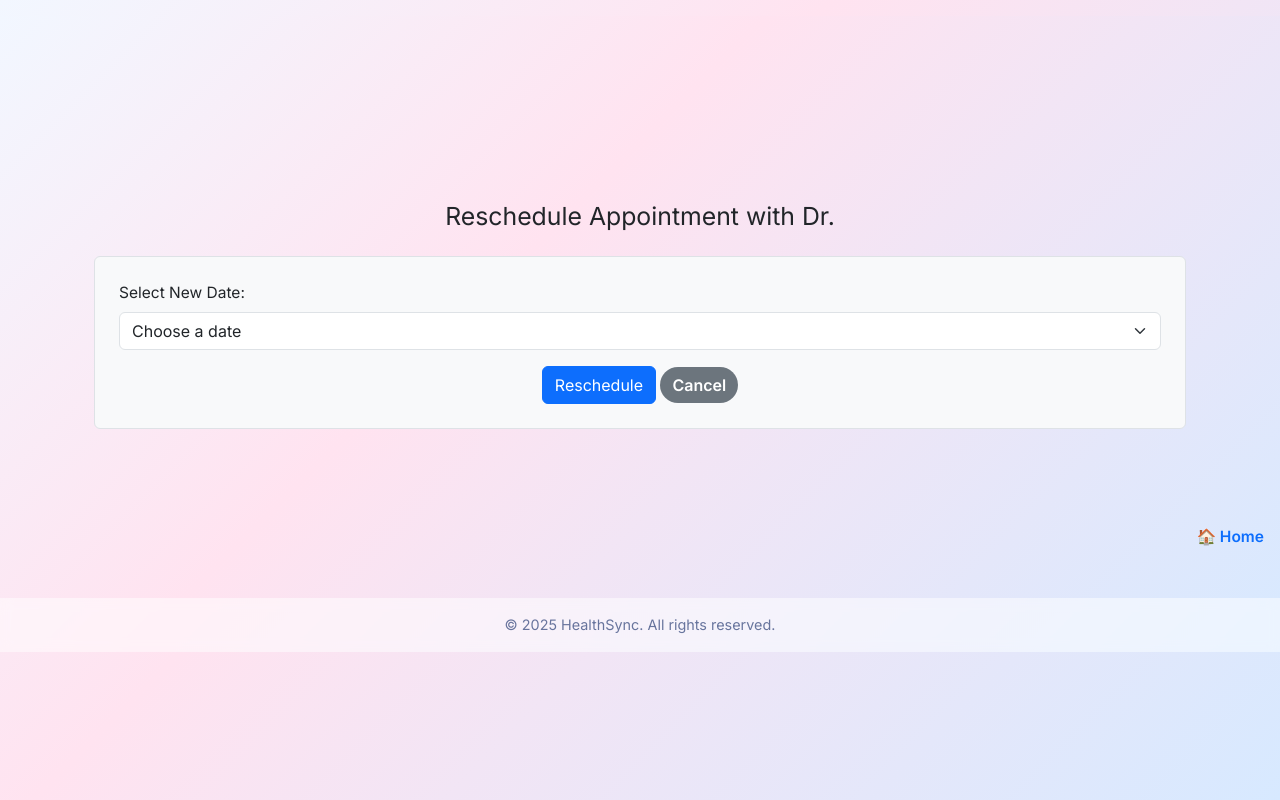
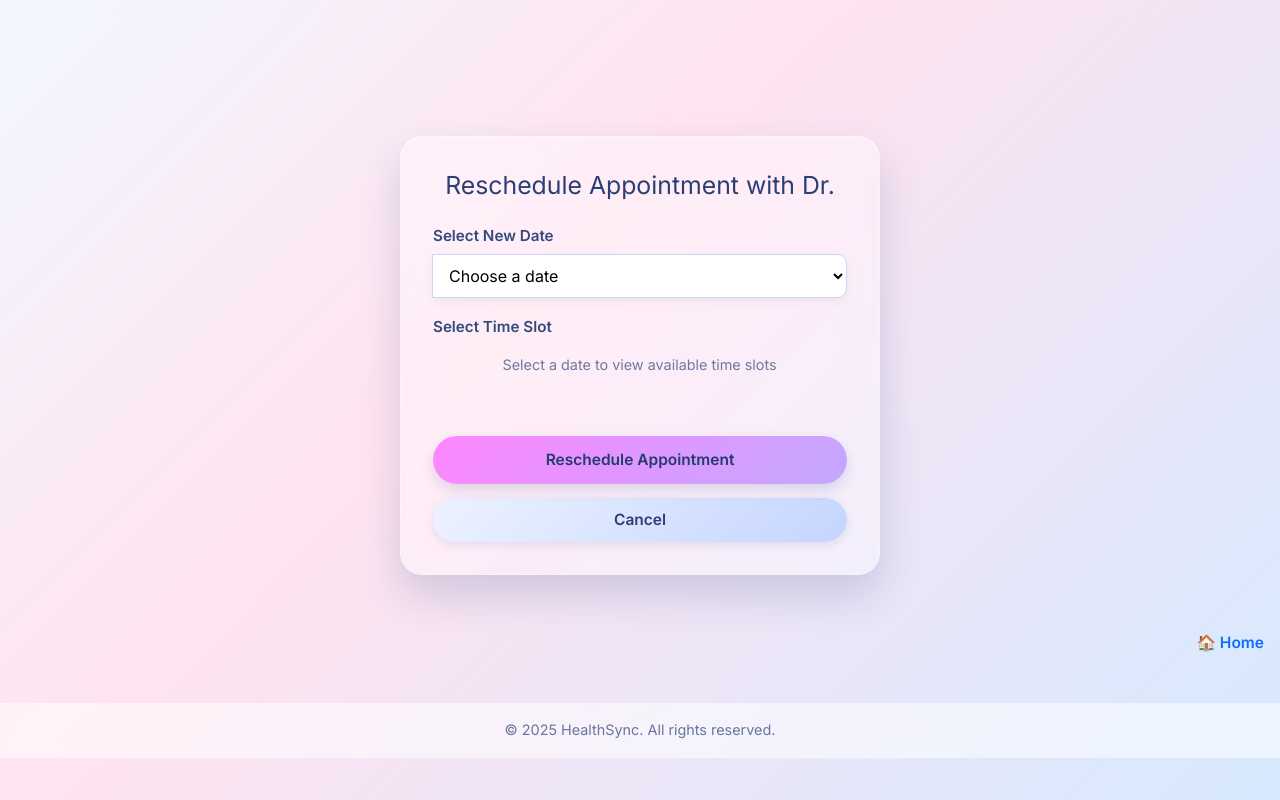
Before and after one commit to 23f3001438/hospital-management-sys, a Flask app: template templates/reschedule_appointment.html in a window 1280 px wide. Run offline with Flask 3, Linux system fonts and the light colour scheme; the template is opened without the code that fills it, so the values that code supplies are empty.

Commit message:
Resolve select input styling conflict in reschedule appointment form

```diff
--- a/templates/reschedule_appointment.html
+++ b/templates/reschedule_appointment.html
@@ -2,37 +2,55 @@
 {% block title %}Reschedule Appointment{% endblock %}
 {% block content %}
 
-<div class="container mt-4">
+<div class="card" style="max-width: 480px; margin: 0 auto; padding: 2rem;">
     <h2 class="mb-4 text-center">Reschedule Appointment with Dr. {{ appointment.doctor.name }}</h2>
 
-    <form method="POST" class="p-4 border rounded bg-light">
-        <div class="mb-3">
-            <label for="date" class="form-label">Select New Date:</label>
-            <select name="date" class="form-select" required onchange="window.location.href='?date='+this.value;">
+        <form method="POST" class="reg-form">
+
+            <div class="input-group" style="width: 100%;">
+                <label>Select New Date</label>
+                <select name="date" required onchange="window.location.href='?date='+this.value;">
                     <option value="" disabled selected>Choose a date</option>
                     {% for d in available_dates %}
-                    <option value="{{ d }}" {% if selected_date == d %}selected{% endif %}>{{ d }}</option>
+                        <option value="{{ d }}" {% if selected_date == d %}selected{% endif %}>
+                            {{ d }}
+                        </option>
                     {% endfor %}
                 </select>
-
             </div>
 
+            <div class="input-group" style="width: 100%;">
+                <label>Select Time Slot</label>
+
                 {% if available_times %}
-        <div class="mb-3">
-            <label for="time" class="form-label">Select Time Slot:</label>
-            <select name="time" id="time" class="form-select" required>
+                    <select name="time" required>
                         {% for t in available_times %}
                             <option value="{{ t }}">{{ t }}</option>
                         {% endfor %}
                     </select>
+                {% else %}
+                    <div style="padding: 0.6rem; text-align:center; color:#6c7aa0; font-size:0.9rem;">
+                        Select a date to view available time slots
                     </div>
                 {% endif %}
+            </div>
 
-        <div class="text-center">
-            <button type="submit" class="btn btn-primary">Reschedule</button>
-            <a href="{{ url_for('patientdb', patient_id=appointment.patient_id) }}" class="btn btn-secondary">Cancel</a>
+
+            <div style="margin-top: 2rem;">
+                <button type="submit" class="create-btn" style="width:100%; padding:12px;">
+                    Reschedule Appointment
+                </button>
+
+                <a href="{{ url_for('patientdb', patient_id=appointment.patient_id) }}"
+                class="view-btn"
+                style="display:block; text-align:center; margin-top:14px; padding:10px;">
+                    Cancel
+                </a>
             </div>
+
+
         </form>
+    </div>
 </div>
 
 {% endblock %}
```
Lines whose indentation alone changed are shown as unchanged.
